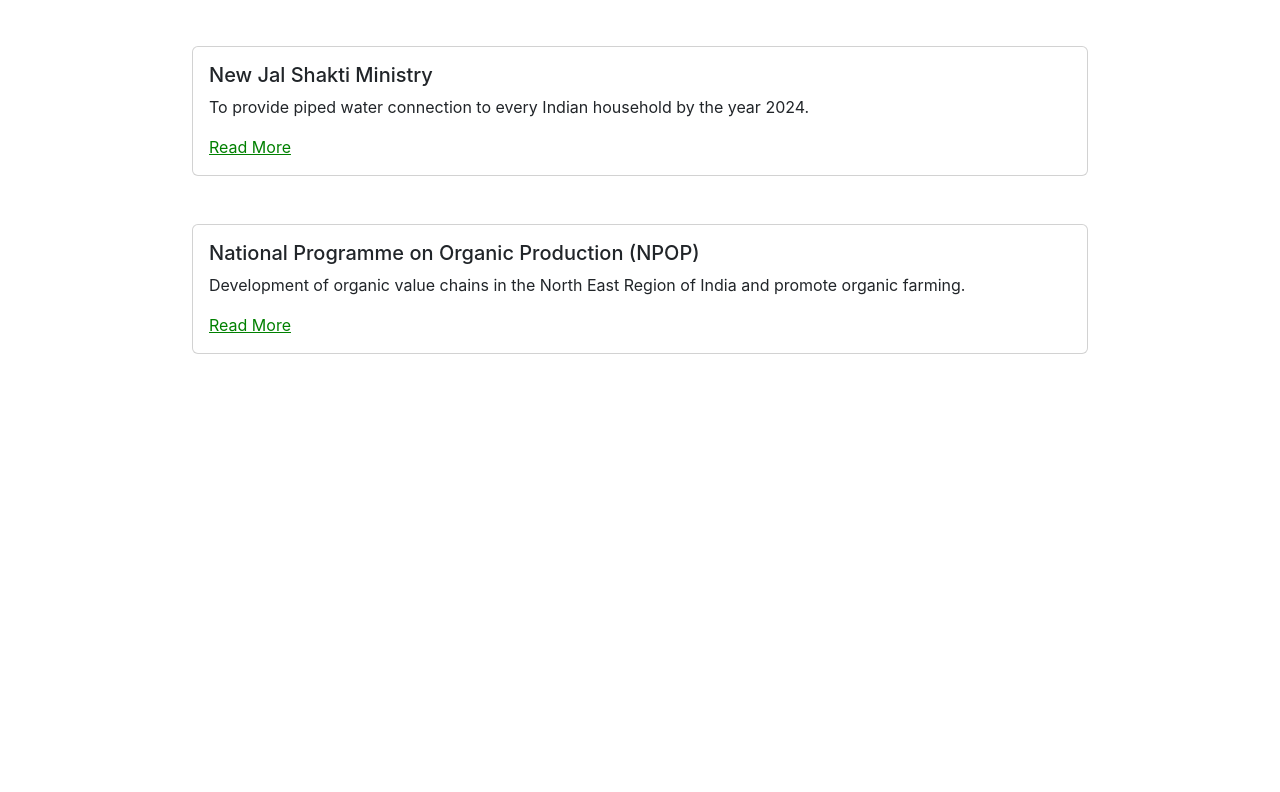
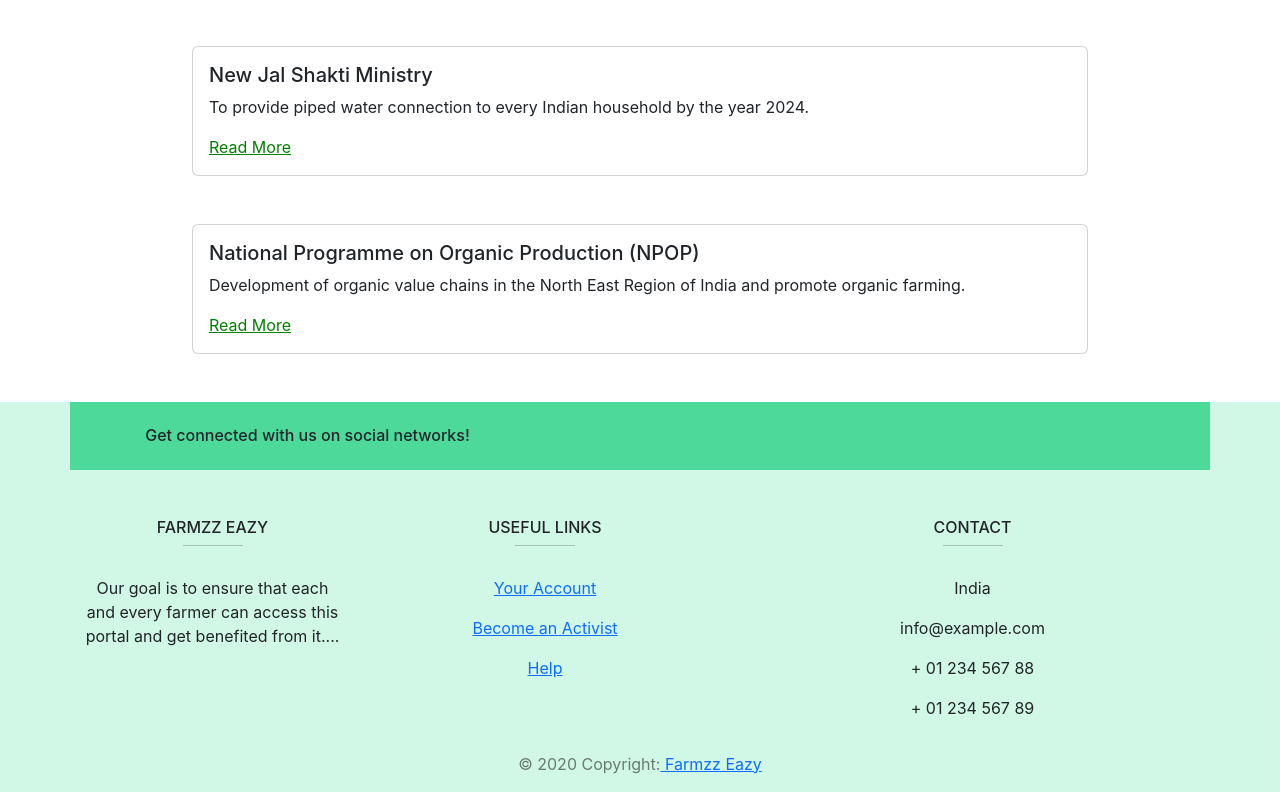
Before and after one commit to aniket7515/PROJECT-PLA-PAT, a React (Create React App) app: page /cropscheme in a window 1280 px wide. Shown: the part 888-1680 px from the top of the page. Before the commit the page ends 1290 px from the top, so only its background shows below. Built offline with nearby package versions, Linux system fonts and the light colour scheme.

Commit message:
Added Fotoer

```diff
--- a/src/componenets/Footer.jsx
+++ b/src/componenets/Footer.jsx
@@ -0,0 +1,135 @@
+import React from "react";
+
+const Footer = () => {
+  return (
+    <div className="mt-5">
+      <div
+        className="page-footer font-small blue-grey lighten-5"
+        style={{backgroundColor: "#04d0742e"}}
+      >
+        <div className="container">
+          {/* <!-- Grid row--> */}
+          <div
+            className="row py-4 d-flex align-items-center"
+            style={{backgroundColor:"#4dd99a"}}
+          >
+            {/* <!-- Grid column --> */}
+            <div className="col-md-6 col-lg-5 text-center text-md-left mb-4 mb-md-0">
+              <h6 className="mb-0">Get connected with us on social networks!</h6>
+            </div>
+            {/* <!-- Grid column --> */}
+
+            {/* <!-- Grid column --> */}
+            <div className="col-md-6 col-lg-7 text-center text-md-right">
+              {/* <!-- Facebook --> */}
+              <a className="fb-ic">
+                <i className="fab fa-facebook-f white-text mr-4"> </i>
+              </a>
+              {/* <!-- Twitter --> */}
+              <a className="tw-ic">
+                <i className="fab fa-twitter white-text mr-4"> </i>
+              </a>
+              {/* <!-- Google +--> */}
+              <a className="gplus-ic">
+                <i className="fab fa-google-plus-g white-text mr-4"> </i>
+              </a>
+              {/* <!--Linkedin --> */}
+              <a className="li-ic">
+                <i className="fab fa-linkedin-in white-text mr-4"> </i>
+              </a>
+              {/* <!--Instagram--> */}
+              <a className="ins-ic">
+                <i className="fab fa-instagram white-text"> </i>
+              </a>
+            </div>
+            {/* <!-- Grid column --> */}
+          </div>
+          {/* <!-- Grid row--> */}
+        </div>
+
+        {/* <!-- Footer Links --> */}
+        <div className="container text-center text-md-left mt-5">
+          {/* <!-- Grid row --> */}
+          <div className="row mt-3 dark-grey-text">
+            {/* <!-- Grid column --> */}
+            <div className="col-md-3 col-lg-4 col-xl-3 mb-4">
+              {/* <!-- Content --> */}
+              <h6 className="text-uppercase font-weight-bold">Farmzz Eazy</h6>
+              <hr
+                className="teal accent-3 mb-4 mt-0 d-inline-block mx-auto"
+                style={{ width: "60px" }}
+              />
+              <p>
+                Our goal is to ensure that each and every farmer can access this portal and get benefited from it....
+              </p>
+            </div>
+            {/* <!-- Grid column --> */}
+
+            {/* <!-- Grid column --> */}
+            <div className="col-md-3 col-lg-2 col-xl-2 mx-auto mb-4">
+              {/* <!-- Links --> */}
+              <h6 className="text-uppercase font-weight-bold">Useful links</h6>
+              <hr
+                className="teal accent-3 mb-4 mt-0 d-inline-block mx-auto"
+                style={{ width: "60px" }}
+              />
+              <p>
+                <a className="dark-grey-text" href="#!">
+                  Your Account
+                </a>
+              </p>
+              <p>
+                <a className="dark-grey-text" href="#!">
+                  Become an Activist
+                </a>
+              </p>
+              <p>
+                <a className="dark-grey-text" href="#!"></a>
+              </p>
+              <p>
+                <a className="dark-grey-text" href="#!">
+                  Help
+                </a>
+              </p>
+            </div>
+            {/* <!-- Grid column --> */}
+
+            {/* <!-- Grid column --> */}
+            <div className="col-md-4 col-lg-3 col-xl-3 mx-auto mb-md-0 mb-4">
+              {/* <!-- Links --> */}
+              <h6 className="text-uppercase font-weight-bold">Contact</h6>
+              <hr
+                className="teal accent-3 mb-4 mt-0 d-inline-block mx-auto"
+                style={{ width: "60px" }}
+              />
+              <p>
+                <i className="fas fa-home mr-3"></i> India
+              </p>
+              <p>
+                <i className="fas fa-envelope mr-3"></i> info@example.com
+              </p>
+              <p>
+                <i className="fas fa-phone mr-3"></i> + 01 234 567 88
+              </p>
+              <p>
+                <i className="fas fa-print mr-3"></i> + 01 234 567 89
+              </p>
+            </div>
+            {/* <!-- Grid column --> */}
+          </div>
+          {/* <!-- Grid row --> */}
+        </div>
+
+        <div className="footer-copyright text-center text-black-50 py-3">
+          © 2020 Copyright:
+          <a className="dark-grey-text" href="">
+            {" "}
+            Farmzz Eazy
+          </a>
+        </div>
+      </div>
+    </div>
+  );
+};
+
+export default Footer;
--- a/src/componenets/InsauranceScheme.jsx
+++ b/src/componenets/InsauranceScheme.jsx
@@ -1,4 +1,5 @@
 import React from 'react'
+import Footer from './Footer'
 import Navbar from './Navbar'
 import SchemeCard from './SchemeCard'
 
@@ -10,6 +11,7 @@
         <SchemeCard
         title="Pradhan Mantri Fasal Bima Yojana (PMFBY)"
         content="Provides comprehensive insurance cover against failure of the crop thus helping in stabilising the income of the farmers."
+
         />
         <SchemeCard
         title="Prime Minister Jeevan Jyoti Bima Yojana"
@@ -23,6 +25,8 @@
         title="Livestock insurance Scheme"
         content="Provides protection mechanism to the farmers against any eventual loss of their animals due to death."
         />
+
+        <Footer/>
     </div>
   )
 }
--- a/src/componenets/Navbar.jsx
+++ b/src/componenets/Navbar.jsx
@@ -34,7 +34,7 @@
           <a className="nav-link active m-3" href="#">Weather</a>
         </li>
         <li className="nav-item">
-          <a className="nav-link active m-3" href="#">Pricing</a>
+          <a className="nav-link active m-3" href="#">MSP(Pricing)</a>
         </li>
         <li className="nav-item">
           <a className="nav-link active m-3">Disabled</a>
--- a/src/pages/CropFieldScheme.jsx
+++ b/src/pages/CropFieldScheme.jsx
@@ -1,4 +1,5 @@
 import React from 'react'
+import Footer from '../componenets/Footer'
 import Navbar from '../componenets/Navbar'
 import SchemeCard from '../componenets/SchemeCard'
 
@@ -33,6 +34,8 @@
         title="National Programme on Organic Production (NPOP)"
         content="Development of organic value chains in the North East Region of India and promote organic farming."
         />
+
+        <Footer/>
     </div>
   )
 }
--- a/src/pages/FinancialSchemes.jsx
+++ b/src/pages/FinancialSchemes.jsx
@@ -1,4 +1,5 @@
 import React from 'react'
+import Footer from '../componenets/Footer'
 import Navbar from '../componenets/Navbar'
 import SchemeCard from "../componenets/SchemeCard"
 
@@ -24,6 +25,8 @@
         title="Paramparagat Krishi Vikas Yojana (PKVY)"
         content="Financial aid of Rs. 50,000 per hectare/ three years is allowed, out of which Rs. 31,000 (61 percent) is given to the farmer directly."
         />
+
+        <Footer/>
     </div>
   )
 }
--- a/src/pages/LandingPage.jsx
+++ b/src/pages/LandingPage.jsx
@@ -1,4 +1,5 @@
 import React from 'react'
+import Footer from '../componenets/Footer'
 import Header from '../componenets/Header'
 import Navbar from '../componenets/Navbar'
 
@@ -9,6 +10,7 @@
         {/* <h1>Landing page</h1> */}
         <Navbar/>
         <Header/>
+        <Footer/>
 
     </div>
   )
```
